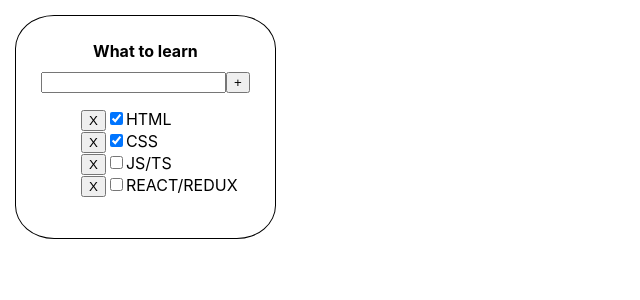
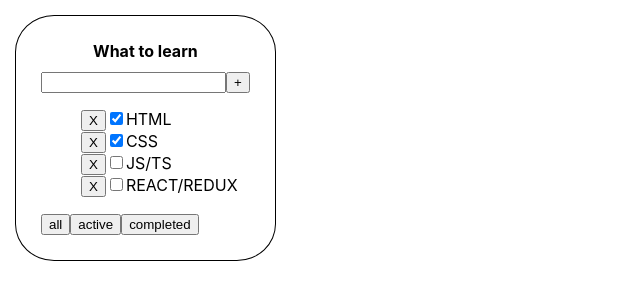
Before and after one commit to MargaretGoncharenko/TodolistLikeTrello, a React (Create React App) app: page / in a window 1280 px wide. Shown: the top 300 px of the page, without its empty margins (0-640 px from the left). Built offline with nearby package versions, Linux system fonts and the light colour scheme.

Commit message:
All|Active|Completed filter for todolist tasks

```diff
--- a/src/App.tsx
+++ b/src/App.tsx
@@ -8,6 +8,7 @@ export type tasksType = {
     text: string
     checked: boolean
 }
+export type filterType = "all"|"active"|"completed"
 
 function App() {
     const [tasks, setTasks] = useState([
@@ -25,12 +26,26 @@ function App() {
         const AllTasks = [newTask, ...tasks]
         setTasks(AllTasks)
     }
+    let tasksForTodolist = tasks;
+    const [filter, setFilter] = useState<filterType>("all")
+    if (filter === "active") {
+        tasksForTodolist = tasks.filter(t => !t.checked);
+    }
+    if (filter === "completed") {
+        tasksForTodolist = tasks.filter(t => t.checked);
+    }
+    const ChangeTasksFilter = (value: filterType) => {
+        setFilter(value);
+    }
+
     return (
         <div className="Todolist">
             <Todolist title={"What to learn"}
-                      tasks={tasks}
+                      tasks={tasksForTodolist}
                       deleteTask={DeleteTask}
                       addNewTask={AddNewTask}
+                      changeTasksFilter={ChangeTasksFilter}
+
             />
         </div>
     )
--- a/src/TodoList.tsx
+++ b/src/TodoList.tsx
@@ -1,12 +1,13 @@
 import React, {ChangeEvent, useState, KeyboardEvent} from "react";
 import t from "./Todolist.module.css";
-import {tasksType} from "./App";
+import {filterType, tasksType} from "./App";
 
 type TodolistProps = {
     title: string
     tasks: Array<tasksType>
     deleteTask: (id: string) => void
     addNewTask: (text: string) => void
+    changeTasksFilter: (value: filterType) => void
 }
 export const Todolist = (props: TodolistProps) => {
     const [text, setText] = useState("")
@@ -23,6 +24,15 @@ export const Todolist = (props: TodolistProps) => {
         if (e.charCode === 13 && text) {
             onClickAddNewTaskHandler()
         }
+    }
+    const onAllFilterClickHandler = () => {
+        props.changeTasksFilter("all")
+    }
+    const onActiveFilterClickHandler = () => {
+        props.changeTasksFilter("active")
+    }
+    const onCompletedFilterClickHandler = () => {
+        props.changeTasksFilter("completed")
     }
     return (
         <div>
@@ -44,6 +54,9 @@ export const Todolist = (props: TodolistProps) => {
                     })
                 }
             </ul>
+            <button onClick={onAllFilterClickHandler}>all</button>
+            <button onClick={onActiveFilterClickHandler}>active</button>
+            <button onClick={onCompletedFilterClickHandler}>completed</button>
         </div>
     )
 }
```
Also changed, not shown: src/Todolist.module.css (line endings or trailing spaces).
